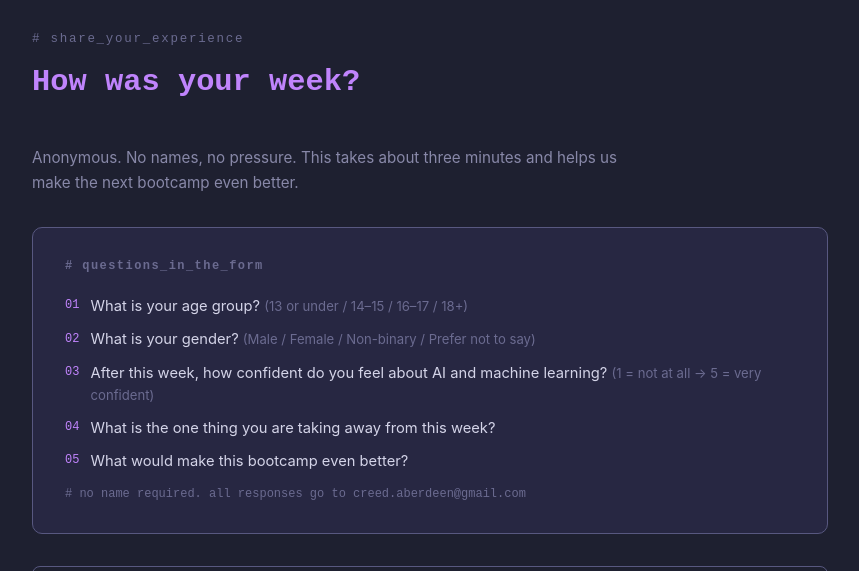
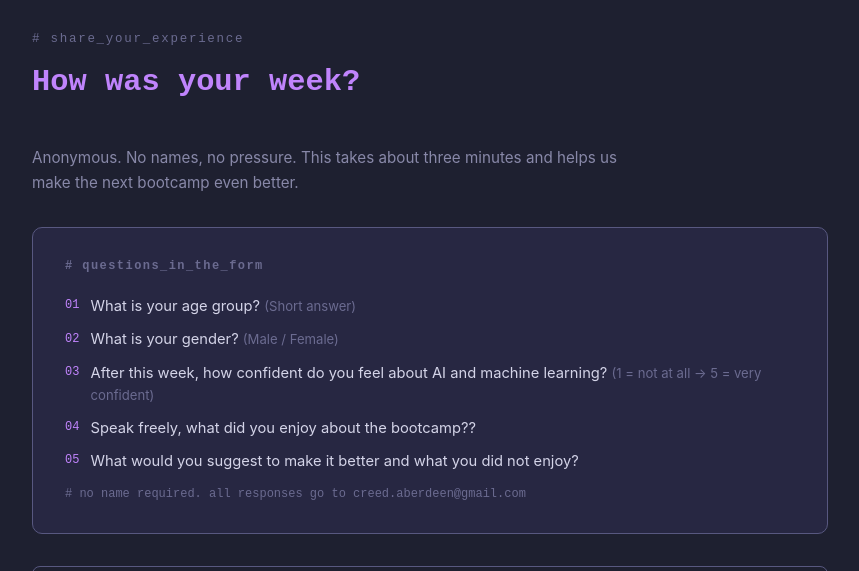
Before and after one commit to creedaberdeen/creed-ml-bootcamp, a plain HTML site: page index.html in a window 1280 px wide. Shown: the part 8006-8577 px from the top of the page, without its empty margins (210-1069 px from the left). Drawn offline with Linux system fonts and the light colour scheme; grey boxes are pictures that could not be loaded.

Commit message:
Update index.html

```diff
--- a/index.html
+++ b/index.html
@@ -1189,11 +1189,12 @@
   <div class="feedback-questions">
     <h4># questions_in_the_form</h4>
     <ol class="fq-list">
-      <li>What is your age group? <span style="color:var(--comment); font-size:0.82rem;">(13 or under / 14–15 / 16–17 / 18+)</span></li>
-      <li>What is your gender? <span style="color:var(--comment); font-size:0.82rem;">(Male / Female / Non-binary / Prefer not to say)</span></li>
+      <li>What is your age group? <span style="color:var(--comment); font-size:0.82rem;">(Short answer)</span></li>
+      <li>What is your gender? <span style="color:var(--comment); font-size:0.82rem;">(Male / Female)</span></li>
       <li>After this week, how confident do you feel about AI and machine learning? <span style="color:var(--comment); font-size:0.82rem;">(1 = not at all → 5 = very confident)</span></li>
-      <li>What is the one thing you are taking away from this week?</li>
-      <li>What would make this bootcamp even better?</li>
+      <li>Speak freely, what did you enjoy about the bootcamp??</li>
+      <li>What would you suggest to make it better and what you did not enjoy?
+</li>
     </ol>
     <p class="fq-note"># no name required. all responses go to creed.aberdeen@gmail.com</p>
   </div>
```
